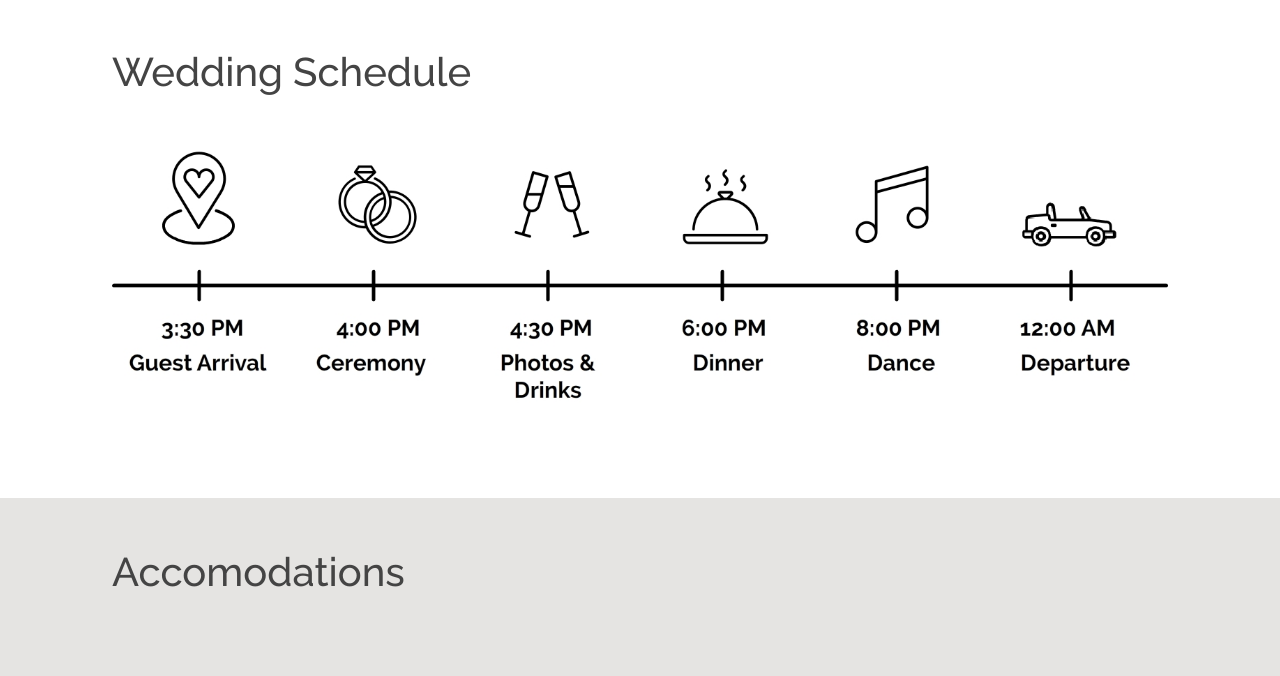
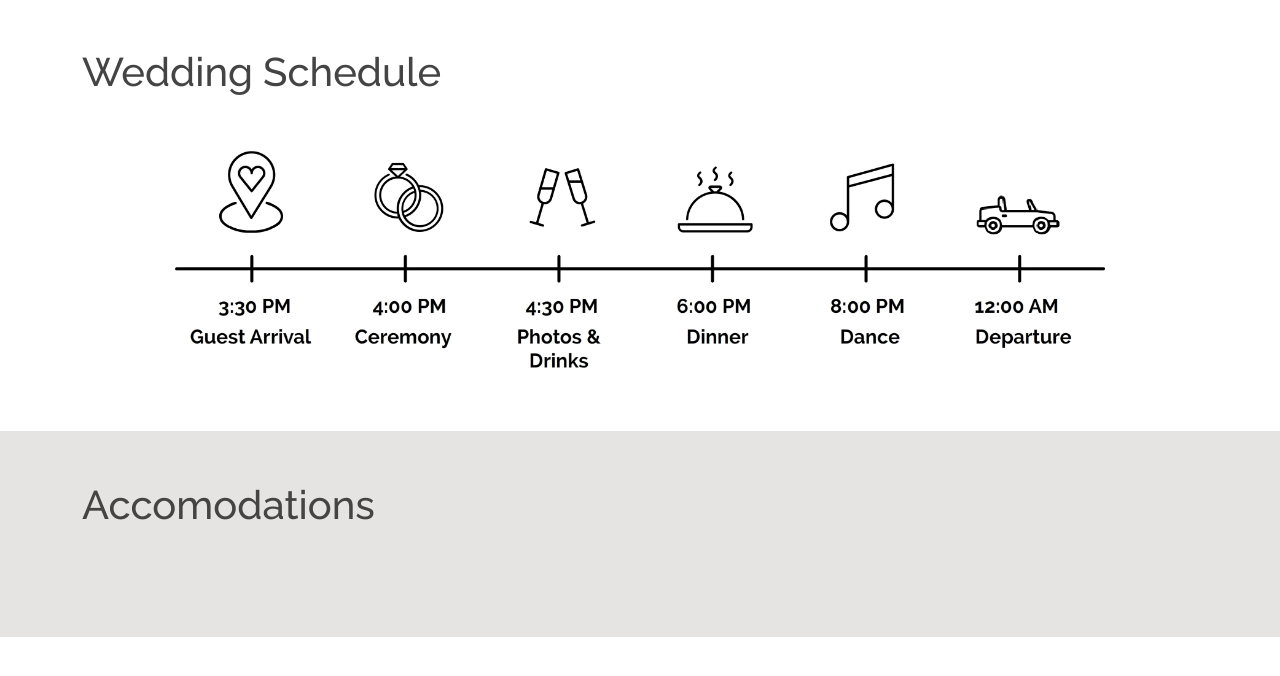
Before and after one commit to EvalineRyanWedding/EvalineRyanWedding.github.io, a plain HTML site: page index.html in a window 1280 px wide. Shown: the part 802-1478 px from the top of the page. After the commit the page ends 1439 px from the top, so only its background shows below. Drawn offline with nearby package versions, Linux system fonts and the light colour scheme.

Commit message:
minor changes

```diff
--- a/assets/css/style.css
+++ b/assets/css/style.css
@@ -458,24 +458,22 @@ section {
 # timeline
 --------------------------------------------------------------*/
 .timeline {
-  padding: 50px 100px 50px 100px;
+  padding: 50px 0px 50px 0px;
   background-color: white;
   background-position: center center;
   background-size: cover;
   position: relative;
-  height: 500px;
 }
 
 /*--------------------------------------------------------------
 # accomodations
 --------------------------------------------------------------*/
 .accomodations {
-  padding: 50px 100px 50px 100px;
+  padding: 50px 0px 50px 0px;
   background-color: #E5E4E2;
   background-position: center center;
   background-size: cover;
   position: relative;
-  height: 500px;
 }
 
 /*--------------------------------------------------------------
--- a/index.html
+++ b/index.html
@@ -76,16 +76,20 @@
     <!-- ======= timeline Section ======= -->
     <section id="timeline" class="timeline">
       <div class="container position-relative">
-        <h1 style="margin-bottom: 50px;"> Wedding Schedule <h1>
-        <img src="assets/img/wedding_timeline.jpg" class="img-fluid"/>
+        <div class="row">
+          <h1 style="margin-bottom: 50px;"> Wedding Schedule <h1>
+          <div class="col-10 offset-1"> <img src="assets/img/wedding_timeline.jpg" class="img-fluid"/> </div>
+        </div>
       </div>
     </section><!-- End timeline Section -->
 
     <!-- ======= accomodations Section ======= -->
     <section id="accomodations" class="accomodations">
       <div class="container position-relative">
-        <h1 style="margin-bottom: 50px;"> Accomodations <h1>
-        <!--<img src="assets/img/wedding_timeline.jpg" class="img-fluid"/>-->
+        <div class="row">
+          <h1 style="margin-bottom: 50px;"> Accomodations <h1>
+          <!--<img src="assets/img/wedding_timeline.jpg" class="img-fluid"/>-->
+        </div>
       </div>
     </section><!-- End accomodations Section -->
 
```
